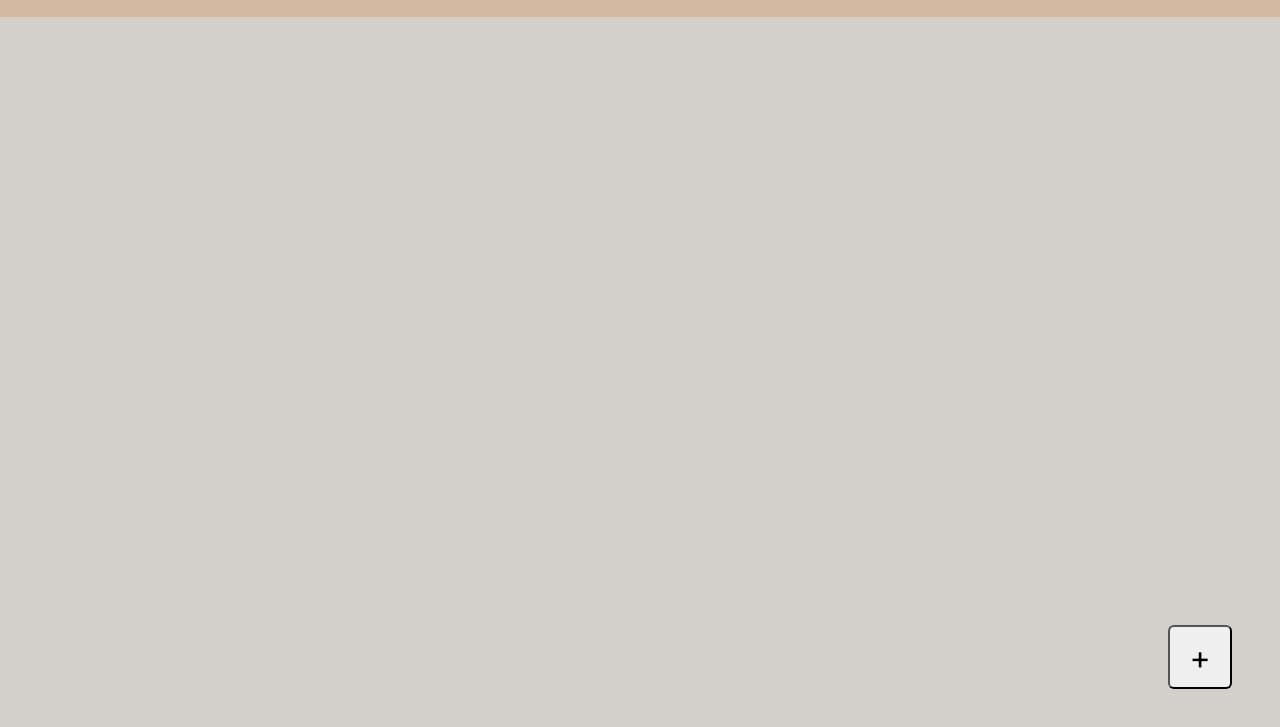
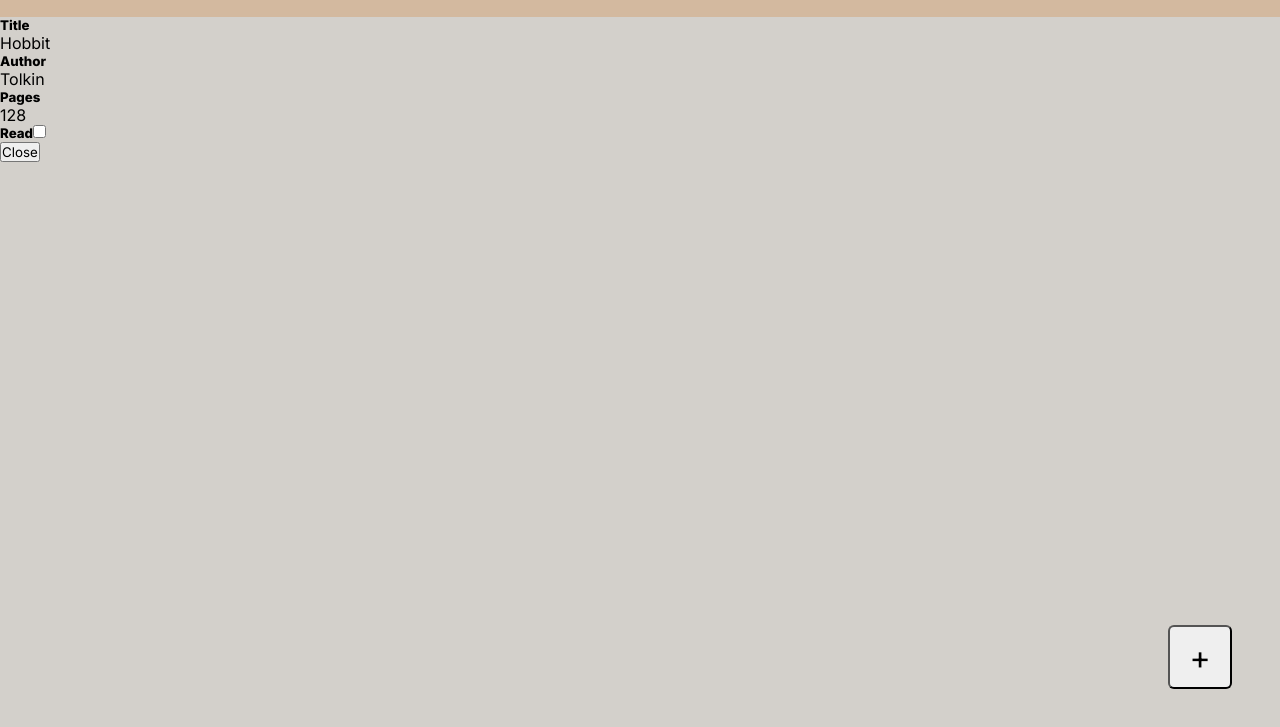
Before and after one commit to ris4rob/library, a plain HTML site: page index.html in a window 1280 px wide. Shown: the part 63-790 px from the top of the page. Drawn offline with Linux system fonts and the light colour scheme.

Commit message:
Create book card

```diff
--- a/index.html
+++ b/index.html
@@ -12,6 +12,25 @@
       <h1>My Library</h1>
     </div>
     <div class="main-section">
+      <div class="book-wrapper">
+        <div class="book-card">
+          <h5>Title</h5>
+          <p>Hobbit</p>
+          <h5>Author</h5>
+          <p>Tolkin</p>
+          <h5>Pages</h5>
+          <p>128</p>
+          <div class="h5">
+            <h5 for="read">
+              Read<input id="read" type="checkbox" name="read" />
+            </h5>
+          </div>
+          <button class="card-closeBtn" id="closeBtn" type="button">
+            Close
+          </button>
+        </div>
+      </div>
+
       <button type="button" id="addBtn" class="add-btn">+</button>
     </div>
     <dialog id="bookDialog" class="book-dialog">
@@ -26,7 +45,9 @@
           <label for="read">Read</label>
           <input id="read" type="checkbox" name="read" />
         </div>
-        <button class="addBtn" id="addBookBtn" type="button">Add Book</button>
+        <button class="addBookBtn" id="addBookBtn" type="button">
+          Add Book
+        </button>
         <button class="closeBtn" id="closeBtn" type="button">Close</button>
       </form>
     </dialog>
```
